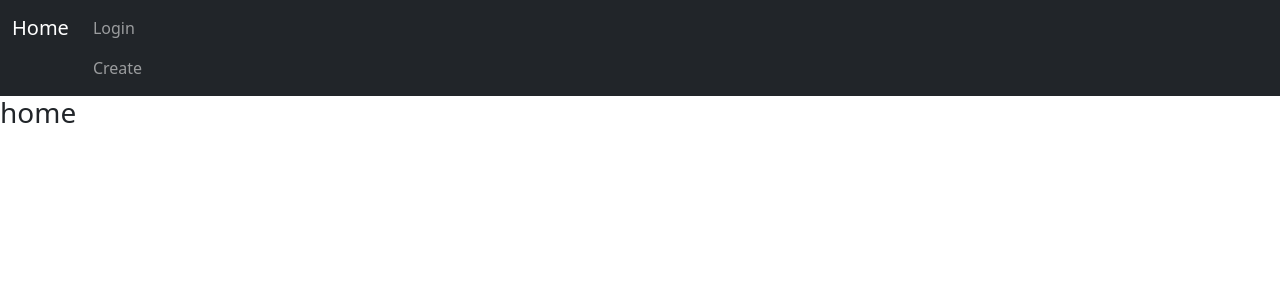
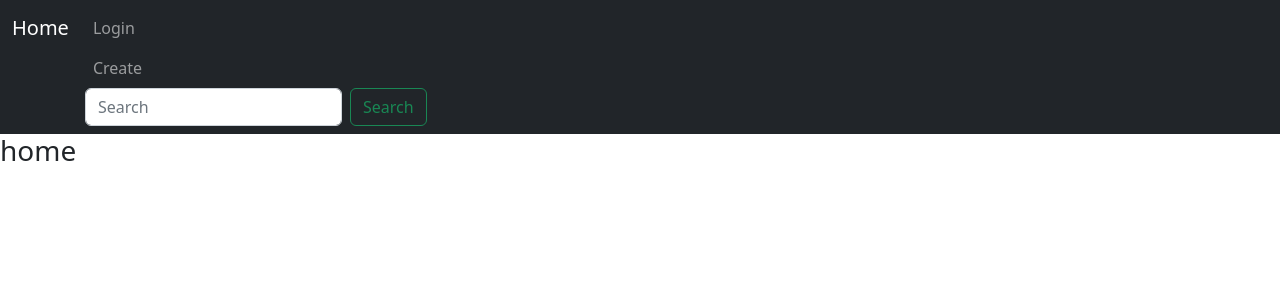
Before and after one commit to erfansafarzad7/Shekaarchi-Django-CBV, a Django app: page / in a window 1280 px wide. Shown: the top 300 px of the page. Run offline with Django 4.2, Linux system fonts and the light colour scheme; data that the repository does not hold is empty.

Commit message:
SearchBar

```diff
--- a/home/urls.py
+++ b/home/urls.py
@@ -5,5 +5,6 @@ from . import views
 app_name = 'home'
 urlpatterns = [
     path('', views.HomeView.as_view(), name='home'),
+    path('search/', views.ItemSearchView.as_view(), name='search'),
 
 ]
--- a/home/views.py
+++ b/home/views.py
@@ -9,3 +9,17 @@ class HomeView(ListView):
     template_name = 'home/home.html'
     queryset = Item.objects.all()
     context_object_name = 'items'
+
+
+class ItemSearchView(TemplateView):
+    model = Item
+    template_name = "home/search.html"
+
+    def get(self, request, *args, **kwargs):
+        q = request.GET.get('q', '')
+        self.results = Item.objects.filter(code=q)
+        return super().get(request, *args, **kwargs)
+
+    def get_context_data(self, **kwargs):
+        """Add context to the template"""
+        return super().get_context_data(results=self.results, **kwargs)
--- a/templates/inc/navbar.html
+++ b/templates/inc/navbar.html
@@ -9,6 +9,10 @@
                 <a class="nav-link" href="{% url 'accounts:logout' %}">Logout</a>
                 {% endif %}
                 <a class="nav-link" href="{% url 'files:create' %}">Create</a>
+                <form class="d-flex" role="search" method="GET" action="{% url 'home:search' %}">
+                    <input class="form-control me-2" type="search" placeholder="Search" aria-label="Search" name="q">
+                    <button class="btn btn-outline-success" type="submit">Search</button>
+                </form>
             </div>
         </div>
     </div>
```
Also changed, not shown: home/templates/home/search.html (added, +11 -0 lines).
